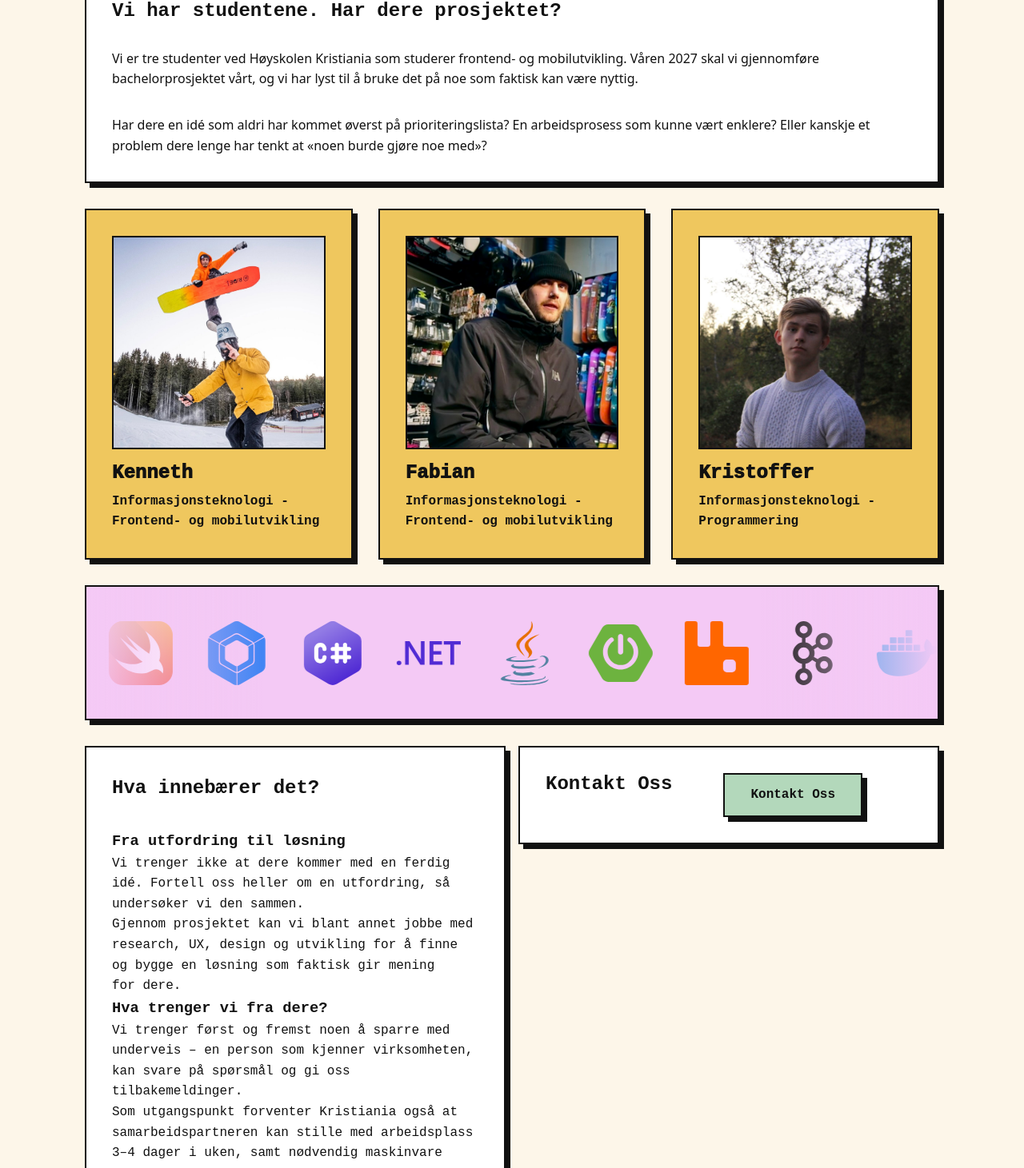
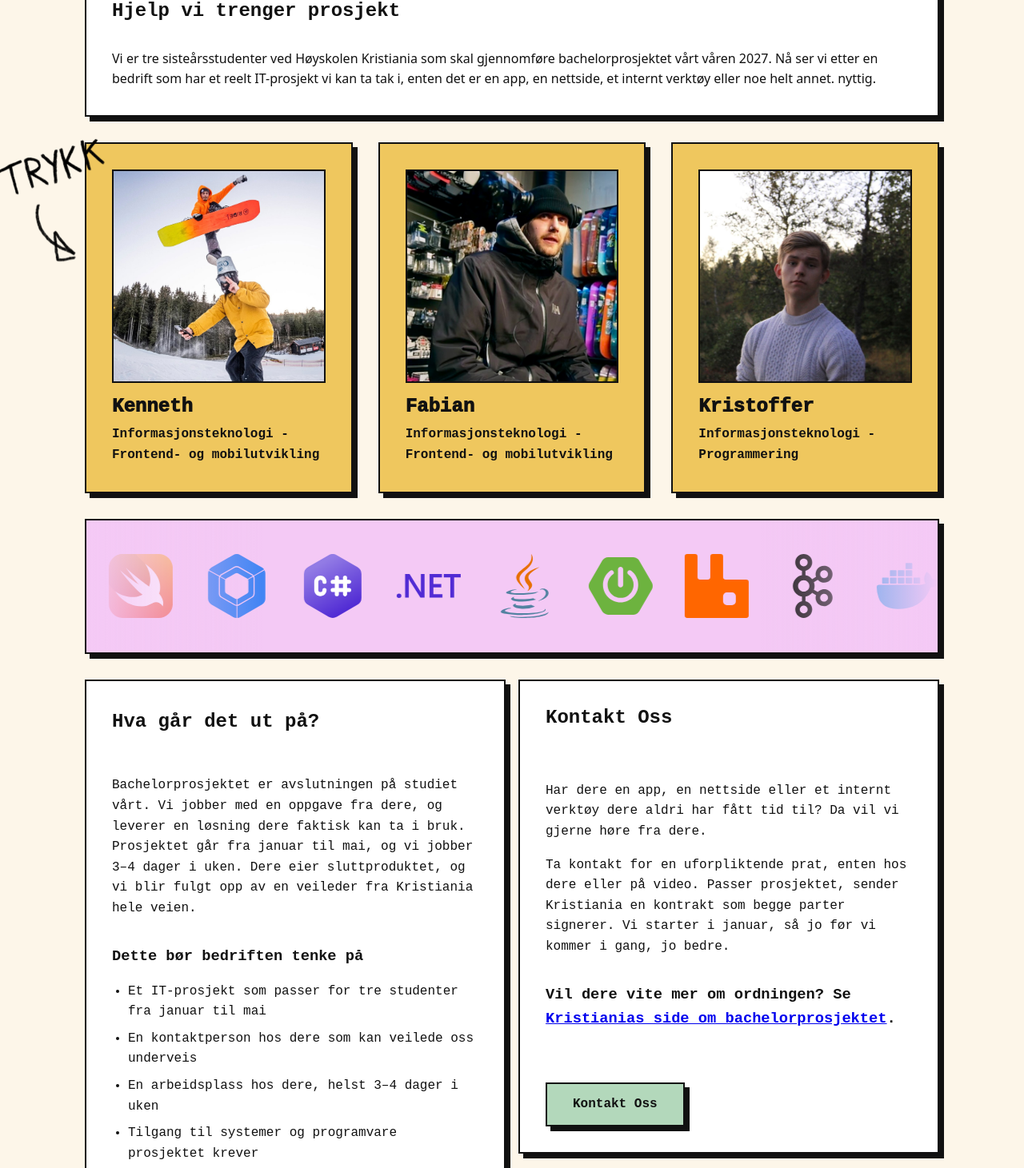
Before and after one commit to kelsolini/bachelorprosjekt, a React (Vite) app: page / in a window 1280 px wide. Shown: the part 114-1575 px from the top of the page at 80% size. Built offline with nearby package versions, Linux system fonts and the light colour scheme.

Commit message:
ferdig, mangler bare tekst og bilder

```diff
--- a/src/components/AboutBachelor.tsx
+++ b/src/components/AboutBachelor.tsx
@@ -6,28 +6,26 @@ const AboutBachelor = () => {
       <section className={styles.section}>
         <div className={styles.card}>
           <div className={styles.text}>
-            <h2 className={styles.tilte}>Hva innebærer det?</h2>
-            <h3>Fra utfordring til løsning</h3>
+            <h2 className={styles.tilte}>Hva går det ut på?</h2>
             <p>
-              Vi trenger ikke at dere kommer med en ferdig idé. Fortell oss
-              heller om en utfordring, så undersøker vi den sammen.
+              Bachelorprosjektet er avslutningen på studiet vårt. Vi jobber med
+              en oppgave fra dere, og leverer en løsning dere faktisk kan ta i
+              bruk. Prosjektet går fra januar til mai, og vi jobber 3–4 dager i
+              uken. Dere eier sluttproduktet, og vi blir fulgt opp av en
+              veileder fra Kristiania hele veien.
             </p>
-            <p>
-              Gjennom prosjektet kan vi blant annet jobbe med research, UX,
-              design og utvikling for å finne og bygge en løsning som faktisk
-              gir mening for dere.
-            </p>
-            <h3>Hva trenger vi fra dere?</h3>
-            <p>
-              Vi trenger først og fremst noen å sparre med underveis – en person
-              som kjenner virksomheten, kan svare på spørsmål og gi oss
-              tilbakemeldinger.
-            </p>
-            <p>
-              Som utgangspunkt forventer Kristiania også at samarbeidspartneren
-              kan stille med arbeidsplass 3–4 dager i uken, samt nødvendig
-              maskinvare og programvare.
-            </p>
+
+            <h3>Dette bør bedriften tenke på</h3>
+
+            <ul>
+              <li>
+                Et IT-prosjekt som passer for tre studenter fra januar til mai
+              </li>
+              <li>En kontaktperson hos dere som kan veilede oss underveis</li>
+              <li>En arbeidsplass hos dere, helst 3–4 dager i uken</li>
+              <li>Tilgang til systemer og programvare prosjektet krever</li>
+              <li>Signering av en samarbeidskontrakt fra Kristiania</li>
+            </ul>
           </div>
         </div>
       </section>
--- a/src/components/IntroSection.tsx
+++ b/src/components/IntroSection.tsx
@@ -4,19 +4,12 @@ const IntroSection = () => {
   return (
     <section className={styles.section}>
       <div className={styles.card}>
-        <h1 className={styles.title}>
-          Vi har studentene. Har dere prosjektet?
-        </h1>
+        <h1 className={styles.title}>Hjelp vi trenger prosjekt</h1>
         <p>
-          Vi er tre studenter ved Høyskolen Kristiania som studerer frontend- og
-          mobilutvikling. Våren 2027 skal vi gjennomføre bachelorprosjektet
-          vårt, og vi har lyst til å bruke det på noe som faktisk kan være
-          nyttig.
-        </p>
-        <p>
-          Har dere en idé som aldri har kommet øverst på prioriteringslista? En
-          arbeidsprosess som kunne vært enklere? Eller kanskje et problem dere
-          lenge har tenkt at «noen burde gjøre noe med»?
+          Vi er tre sisteårsstudenter ved Høyskolen Kristiania som skal
+          gjennomføre bachelorprosjektet vårt våren 2027. Nå ser vi etter en
+          bedrift som har et reelt IT-prosjekt vi kan ta tak i, enten det er en
+          app, en nettside, et internt verktøy eller noe helt annet. nyttig.
         </p>
       </div>
     </section>
--- a/src/components/ProfileSection.tsx
+++ b/src/components/ProfileSection.tsx
@@ -18,6 +18,7 @@ const ProfileSection = () => {
           }
 
           return (
+            <>
               <ProfileCard
                 key={profile.name}
                 profile={profile}
@@ -28,6 +29,7 @@ const ProfileSection = () => {
                   )
                 }
               />
+            </>
           );
         })}
       </div>
--- a/src/components/SkillSection.tsx
+++ b/src/components/SkillSection.tsx
@@ -5,10 +5,32 @@ const SkillSection = () => {
   return (
     <section className={styles.section}>
       <div className={styles.card}>
-        <h3 className={styles.title}>Kontakt Oss</h3>
+        <h2 className={styles.title}>Kontakt Oss</h2>
         <div>
           <div className={styles.text}>
-            <p></p>
+            <p>
+              Har dere en app, en nettside eller et internt verktøy dere aldri
+              har fått tid til? Da vil vi gjerne høre fra dere.
+            </p>
+
+            <p>
+              Ta kontakt for en uforpliktende prat, enten hos dere eller på
+              video. Passer prosjektet, sender Kristiania en kontrakt som begge
+              parter signerer. Vi starter i januar, så jo før vi kommer i gang,
+              jo bedre.
+            </p>
+
+            <h3>
+              Vil dere vite mer om ordningen? Se{" "}
+              <a
+                href="https://www.kristiania.no/arbeidsliv/bachelorprosjekt/"
+                target="_blank"
+                rel="noopener noreferrer"
+              >
+                Kristianias side om bachelorprosjektet
+              </a>
+              .
+            </h3>
           </div>
         </div>
         <CotactBtn />
--- a/src/components/styles/AboutBachelor.module.css
+++ b/src/components/styles/AboutBachelor.module.css
@@ -31,3 +31,24 @@
     border-radius: var(--radius);
     transition: transform 0.15s ease, box-shadow 0.15s ease;
 }
+
+.text {
+  display: flex;
+  flex-direction: column;
+  gap: 1rem; /* avstand mellom overskrift, avsnitt, h3 og liste */
+}
+
+.text h3 {
+  margin-top: 1rem; /* litt ekstra luft før den nye seksjonen */
+}
+
+.text ul {
+  display: flex;
+  flex-direction: column;
+  gap: 0.5rem; /* avstand mellom hvert punkt */
+  padding-left: 1.25rem; /* gjør at kulepunktene vises */
+}
+
+.text p {
+  line-height: 1.6; /* mer luft mellom linjene i avsnittet */
+}
--- a/src/components/styles/ProfileCard.module.css
+++ b/src/components/styles/ProfileCard.module.css
@@ -98,6 +98,7 @@
     margin: 0;
     font-size: var(--font-size-md);
     color: var(--color-text-muted);
+    border-top: var(--border);
 }
 
 
@@ -116,4 +117,6 @@
     display: flex;
     flex-direction: column;
     gap: var(--space-sm);
+    margin-top: var(--space-md);
+    padding-top: var(--space-md);
 }
--- a/src/components/styles/SkillSection.module.css
+++ b/src/components/styles/SkillSection.module.css
@@ -2,20 +2,6 @@
   max-width: var(--max-width);
   margin: 0 auto;
   padding: var(--space-md) 0 0 0;
-}
-
-.text {
-    font-family: var(--font-heading);
-    font-size: var(--font-size-md);
-    font-weight: 70;
-    margin-bottom: var(--space-lg);
-}
-
-.title {
-    font-family: var(--font-heading);
-    font-size: var(--font-size-lg);
-    font-weight: 700;
-    line-height: 1.2;
 }
 
 .card {
@@ -31,3 +17,35 @@
   border-radius: var(--radius);
   transition: transform 0.15s ease, box-shadow 0.15s ease;
 }
+
+.text {
+  display: flex;
+  flex-direction: column;
+  gap: 1rem;
+  font-family: var(--font-heading);
+  font-size: var(--font-size-md);
+  font-weight: 400;
+  margin-bottom: var(--space-lg);
+}
+
+.title {
+  font-family: var(--font-heading);
+  font-size: var(--font-size-lg);
+  font-weight: 700;
+  line-height: 1.2;
+}
+
+.text p {
+  line-height: 1.6;
+}
+
+.text h3 {
+  margin-top: 1rem;
+}
+
+.text ul {
+  display: flex;
+  flex-direction: column;
+  gap: 0.5rem;
+  padding-left: 1.25rem;
+}
--- a/src/data/profiles.ts
+++ b/src/data/profiles.ts
@@ -13,7 +13,8 @@ export const profiles: Profile[] = [
     fullName: "Fabian Christopher Birkedal",
     name: "Fabian",
     age: "27",
-    description: "fabian liker retro sykkler. på fritiden skrur ha sykkler",
+    description:
+      "Fabian er en kreativ og energisk fyr med fagutdanning i grafisk design, og et godt øye for typografi, komposisjon og visuell helhet. Etter hvert ble han nysgjerrig på hvordan ting faktisk bygges, og nå driver han med utvikling for web og mobil. Han liker både frontend og backend, fra å forme brukergrensesnittet til å få logikken og dataene bak til å fungere. Målet hans er løsninger som ser bra ut og er enkle å bruke.",
     image: "/images/fabian.jpg",
     study: "Informasjonsteknologi - Frontend- og mobilutvikling",
   },
--- a/src/page/HomePage.tsx
+++ b/src/page/HomePage.tsx
@@ -12,10 +12,15 @@ const HomePage = () => {
     <>
       <main>
         <div className="section">
-          <div className="grid-12-column">
+          <div className="grid-12-column home-content">
             <div className="xs-12 md-12 lg-12">
               <IntroSection />
             </div>
+            <img
+              className="trykk-image"
+              src="../images/trykk.png"
+              alt="Trykk"
+            />
             <div className="xs-12 md-12 lg-12">
               <ProfileSection />
             </div>
--- a/src/styles/constants.css
+++ b/src/styles/constants.css
@@ -33,18 +33,21 @@
     --max-width: 1100px;
 }
 
+
 /* Dark mode */
+/*
 @media (prefers-color-scheme: dark) {
     :root {
-        --color-bg: #1a1a1a;
-        --color-surface: #262626;
-        --color-sidebar: #2f4a36;
-        --color-accent: #d9ad3c;
-        --color-accent-2: #b98bbb;
-        --color-text: #f5f0e6;
-        --color-text-muted: #c4c0b8;
-        --color-border: #f5f0e6;
-        --color-button: #f5f0e6;
+        --color-bg: #121212;
+        --color-surface: #1e1e1e;
+        --color-sidebar: #8fbf9a;
+        --color-accent: #e8bd4f;
+        --color-accent-2: #e3a8e5;
+        --color-text: #f0f0f0;
+        --color-text-muted: #a8a8a8;
+        --color-border: #000000;
+        --color-button: #e8bd4f;
         --color-button-text: #111111;
+        --color-on-accent: #111111;
     }
-}
+}*/
--- a/src/styles/global.css
+++ b/src/styles/global.css
@@ -24,3 +24,45 @@ a:hover {
     margin: 0 auto;
     padding: var(--space-xl) var(--space-md);
 }
+
+.home-content {
+    position: relative;
+}
+
+.trykk-image {
+    position: absolute;
+    width: 150px;
+    height: auto;
+    top: 220px;
+    left: -110px;
+    z-index: 10;
+    pointer-events: none;
+    transform: rotate(-14deg);
+     animation: trykk-wobble 3s ease-in-out infinite;
+}
+
+@media (max-width: 1199px) {
+    .trykk-image {
+        display: none;
+    }
+}
+
+@media (max-width: 767px) {
+    .trykk-image {
+        display: none;
+    }
+}
+
+@keyframes trykk-wobble {
+    0% {
+        transform: rotate(-8deg);
+    }
+
+    50% {
+        transform: rotate(-3deg);
+    }
+
+    100% {
+        transform: rotate(-8deg);
+    }
+}
```
Also changed, not shown: public/images/trykk.png (added). Lines whose indentation alone changed are shown as unchanged.
